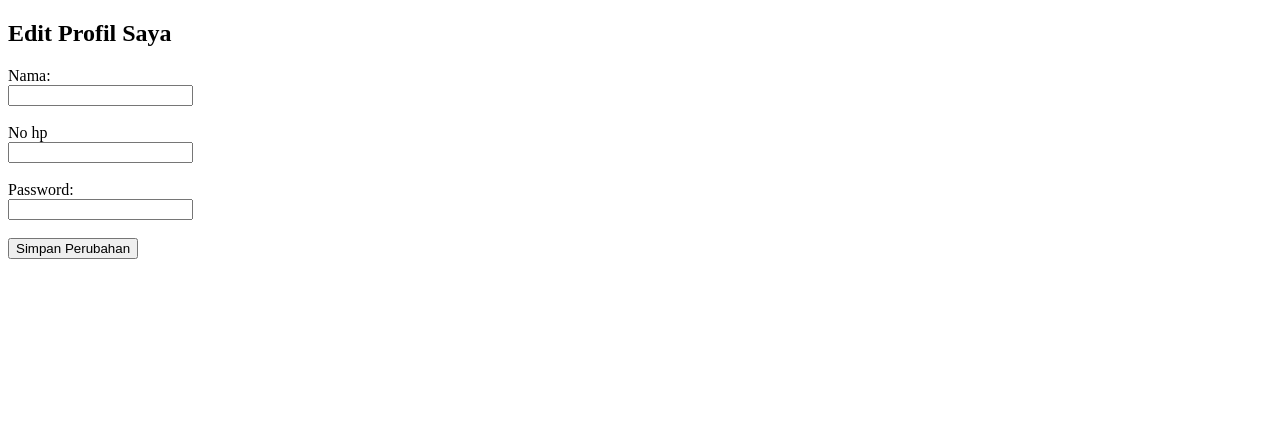
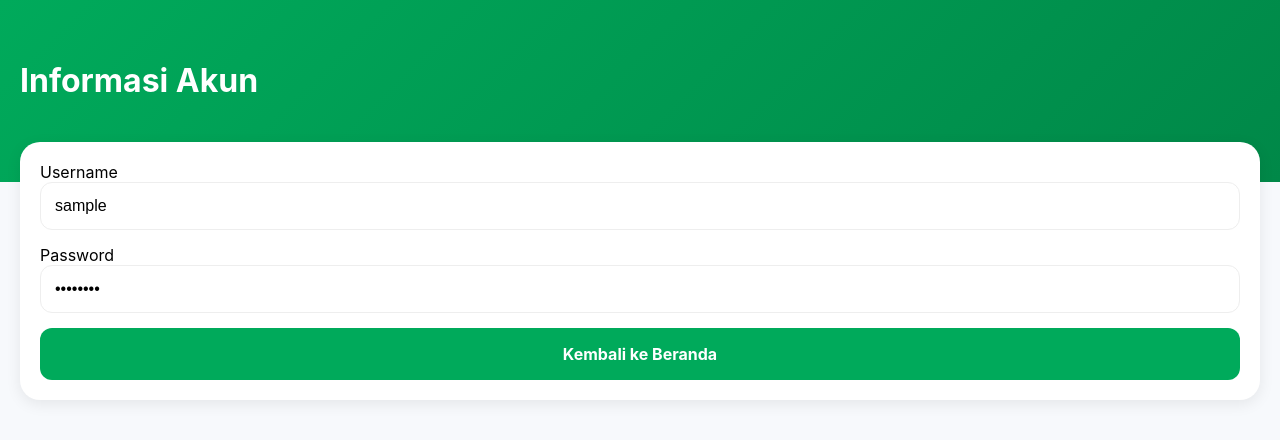
Before and after one commit to PBW-1-2026/4903-tubes-trio-mprui, a PHP site: page /profil.php in a window 1280 px wide. Shown: the top 440 px of the page. Run offline with PHP 8.4, Linux system fonts and the light colour scheme; the visitor is signed in with stand-in values (Sample User, id 1).

Commit message:
update index dan profil

```diff
--- a/profil.php
+++ b/profil.php
@@ -1,32 +1,36 @@
-<?php session_start(); ?>
+<?php
+session_start();
+?>
 <!DOCTYPE html>
 <html>
 <head>
-    <title>Edit Profil</title>
+    <link rel="stylesheet" href="style.css">
 </head>
 <body>
 
-    <h2>Edit Profil Saya</h2>
+<div class="hero-banner">
+    <h1>Informasi Akun</h1>
+</div>
 
-  <form action="proses_edit.php" method="POST">
+<div class="main-content">
+    <div class="card">
+        <form>
+            <div class="input-group">
+                <label>Username</label>
+                <input type="text" value="<?php echo $_SESSION['username']; ?>" readonly>
+            </div>
 
-       <label>Nama:</label>
-        <br>
-        <input type="text" name="nama" required>
-        <br><br>
+            <div class="input-group">
+                <label>Password</label>
+                <input type="password" value="********" readonly>
+            </div>
 
-         <label>No hp</label>
-        <br>
-        <input type="text" name="no_hp" required>
-        <br><br>
-
-        <label>Password:</label>
-        <br>
-        <input type="password" name="password" required>
-        <br><br>
-
-        <button type="submit" name="simpan">Simpan Perubahan</button>
-    </form>
+            <a href="index.php" class="btn" style="display: block; text-align: center; text-decoration: none; box-sizing: border-box;">
+                Kembali ke Beranda
+            </a>
+        </form>
+    </div>
+</div>
 
 </body>
 </html>
```
Also changed, not shown: index.php (+8 -6 lines).
